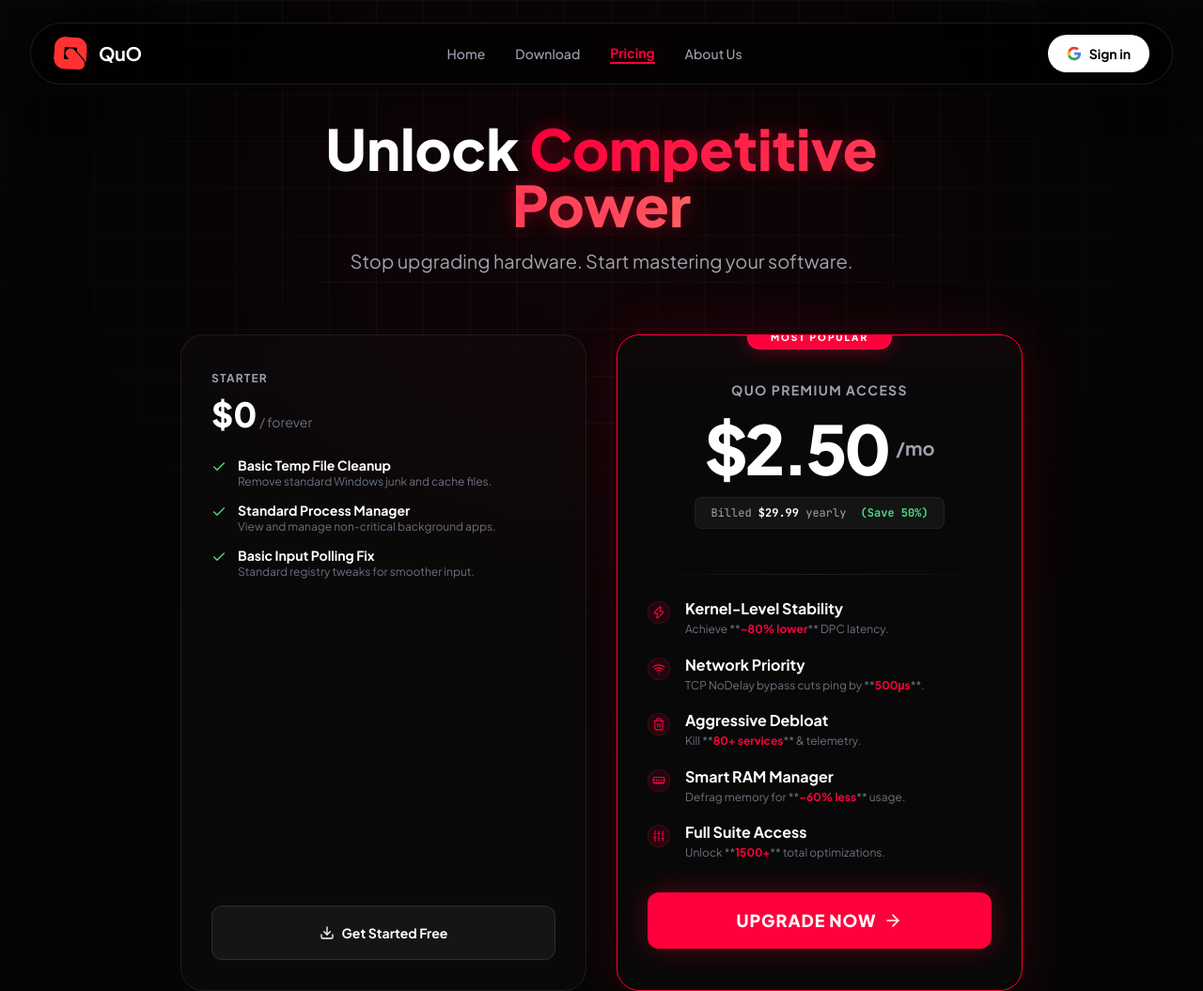
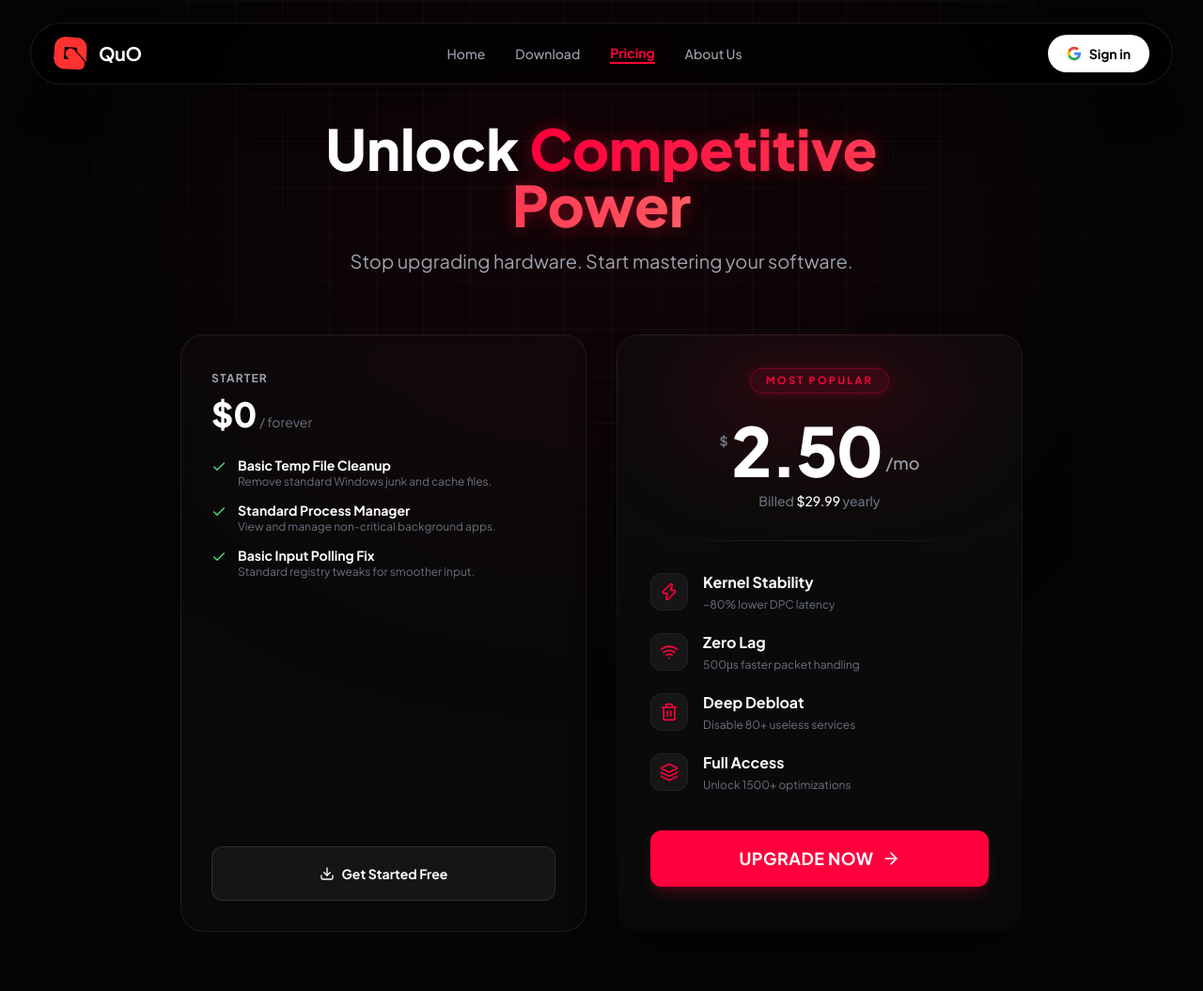
Before and after one commit to quoBoost/quo-app-website, a plain HTML site: page pricing.html in a window 1280 px wide. Shown: the top 1055 px of the page at 94% size. Drawn offline with nearby package versions, Linux system fonts and the light colour scheme.

Commit message:
Update pricing.html

```diff
--- a/pricing.html
+++ b/pricing.html
@@ -183,100 +183,94 @@
     </a>
 </div>
 
-<div class="relative flex flex-col p-8 rounded-3xl border border-brand bg-[#080808] shadow-[0_0_60px_rgba(255,0,60,0.15)] overflow-hidden transform md:scale-105 z-10 transition-all hover:shadow-[0_0_80px_rgba(255,0,60,0.25)]" data-aos="fade-up" data-aos-delay="300">
+<div class="relative flex flex-col p-1 rounded-3xl bg-gradient-to-b from-white/10 to-transparent shadow-2xl shadow-black/50 overflow-hidden transform md:scale-105 z-10 transition-all duration-500 hover:shadow-[0_0_50px_rgba(255,0,60,0.2)] group" data-aos="fade-up" data-aos-delay="300">
 
-    <div class="absolute top-0 inset-x-0 h-px bg-gradient-to-r from-transparent via-brand to-transparent opacity-50"></div>
-    <div class="absolute top-0 inset-x-0 h-20 bg-gradient-to-b from-brand/10 to-transparent opacity-30"></div>
+    <div class="absolute inset-[1px] rounded-[22px] bg-[#0A0A0A]/90 backdrop-blur-xl z-0"></div>
 
-    <div class="absolute -top-3 left-1/2 -translate-x-1/2">
-        <span class="bg-brand text-white px-6 py-1.5 rounded-full text-[10px] font-black tracking-[0.2em] uppercase shadow-[0_0_20px_rgba(255,0,60,0.4)] border border-white/10">
+    <div class="absolute top-0 left-1/2 -translate-x-1/2 w-3/4 h-32 bg-brand/20 blur-[60px] rounded-full opacity-60 z-0"></div>
+
+    <div class="relative z-10 flex flex-col h-full p-8">
+
+        <div class="flex justify-center mb-6">
+            <span class="px-4 py-1 rounded-full border border-brand/30 bg-brand/10 text-brand text-[11px] font-bold tracking-[0.2em] uppercase shadow-[0_0_15px_rgba(255,0,60,0.2)]">
                 Most Popular
             </span>
         </div>
 
-    <div class="mt-4 mb-6 text-center">
-        <h3 class="text-gray-400 font-bold text-sm tracking-widest uppercase mb-4">QuO Premium Access</h3>
-
-        <div class="flex items-center justify-center gap-2 text-white">
-            <span class="text-6xl md:text-7xl font-black tracking-tighter">$2.50</span>
-            <div class="flex flex-col items-start leading-none">
-                <span class="text-xl font-bold text-gray-400">/mo</span>
+        <div class="text-center mb-8">
+            <div class="flex items-center justify-center gap-1 text-white relative">
+                <span class="text-sm font-bold text-gray-500 self-start mt-4">$</span>
+                <span class="text-7xl font-black tracking-tight text-white drop-shadow-xl">2.50</span>
+                <div class="flex flex-col items-start self-end mb-2">
+                    <span class="text-lg font-medium text-gray-400">/mo</span>
                 </div>
             </div>
-
-        <div class="mt-4 inline-block bg-white/5 rounded-lg px-4 py-2 border border-white/5">
-            <p class="text-xs text-gray-400 font-mono">
-                Billed <span class="text-white font-bold">$29.99</span> yearly
-                <span class="ml-2 text-green-400 font-bold">(Save 50%)</span>
-            </p>
-        </div>
+            <p class="text-sm text-gray-500 mt-2 font-medium">Billed <span class="text-white">$29.99</span> yearly</p>
         </div>
 
-    <div class="w-full h-px bg-gradient-to-r from-transparent via-white/10 to-transparent my-6"></div>
+        <div class="w-full h-px bg-gradient-to-r from-transparent via-white/10 to-transparent mb-8"></div>
 
-    <ul class="space-y-4 text-sm text-gray-300 flex-grow mb-8">
-        <li class="flex items-start gap-4">
-            <div class="mt-1 w-6 h-6 rounded-full bg-brand/10 flex items-center justify-center shrink-0 border border-brand/20">
-                <i data-lucide="zap" class="w-3.5 h-3.5 text-brand"></i>
+        <ul class="space-y-5 text-sm flex-grow mb-10">
+            <li class="flex items-center gap-4 group/item">
+                <div class="w-10 h-10 rounded-xl bg-white/5 border border-white/5 flex items-center justify-center shrink-0 group-hover/item:border-brand/30 transition-colors">
+                    <i data-lucide="zap" class="w-5 h-5 text-brand"></i>
                 </div>
                 <div>
-                <span class="font-bold text-white block text-base">Kernel-Level Stability</span>
-                <p class="text-xs text-gray-500 leading-relaxed">Achieve **<span class="text-brand font-bold">~80% lower</span>** DPC latency.</p>
+                    <span class="block text-white font-bold text-base">Kernel Stability</span>
+                    <span class="text-xs text-gray-500">~80% lower DPC latency</span>
                 </div>
             </li>
 
-        <li class="flex items-start gap-4">
-            <div class="mt-1 w-6 h-6 rounded-full bg-brand/10 flex items-center justify-center shrink-0 border border-brand/20">
-                <i data-lucide="wifi" class="w-3.5 h-3.5 text-brand"></i>
+            <li class="flex items-center gap-4 group/item">
+                <div class="w-10 h-10 rounded-xl bg-white/5 border border-white/5 flex items-center justify-center shrink-0 group-hover/item:border-brand/30 transition-colors">
+                    <i data-lucide="wifi" class="w-5 h-5 text-brand"></i>
                 </div>
                 <div>
-                <span class="font-bold text-white block text-base">Network Priority</span>
-                <p class="text-xs text-gray-500 leading-relaxed">TCP NoDelay bypass cuts ping by **<span class="text-brand font-bold">500μs</span>**.</p>
+                    <span class="block text-white font-bold text-base">Zero Lag</span>
+                    <span class="text-xs text-gray-500">500μs faster packet handling</span>
                 </div>
             </li>
 
-        <li class="flex items-start gap-4">
-            <div class="mt-1 w-6 h-6 rounded-full bg-brand/10 flex items-center justify-center shrink-0 border border-brand/20">
-                <i data-lucide="trash-2" class="w-3.5 h-3.5 text-brand"></i>
+            <li class="flex items-center gap-4 group/item">
+                <div class="w-10 h-10 rounded-xl bg-white/5 border border-white/5 flex items-center justify-center shrink-0 group-hover/item:border-brand/30 transition-colors">
+                    <i data-lucide="trash-2" class="w-5 h-5 text-brand"></i>
                 </div>
                 <div>
-                <span class="font-bold text-white block text-base">Aggressive Debloat</span>
-                <p class="text-xs text-gray-500 leading-relaxed">Kill **<span class="text-brand font-bold">80+ services</span>** & telemetry.</p>
+                    <span class="block text-white font-bold text-base">Deep Debloat</span>
+                    <span class="text-xs text-gray-500">Disable 80+ useless services</span>
                 </div>
             </li>
-
-        <li class="flex items-start gap-4">
-            <div class="mt-1 w-6 h-6 rounded-full bg-brand/10 flex items-center justify-center shrink-0 border border-brand/20">
-                <i data-lucide="memory-stick" class="w-3.5 h-3.5 text-brand"></i>
+             <li class="flex items-center gap-4 group/item">
+                <div class="w-10 h-10 rounded-xl bg-white/5 border border-white/5 flex items-center justify-center shrink-0 group-hover/item:border-brand/30 transition-colors">
+                    <i data-lucide="layers" class="w-5 h-5 text-brand"></i>
                 </div>
                 <div>
-                <span class="font-bold text-white block text-base">Smart RAM Manager</span>
-                <p class="text-xs text-gray-500 leading-relaxed">Defrag memory for **<span class="text-brand font-bold">~60% less</span>** usage.</p>
-            </div>
-        </li>
-
-        <li class="flex items-start gap-4">
-            <div class="mt-1 w-6 h-6 rounded-full bg-brand/10 flex items-center justify-center shrink-0 border border-brand/20">
-                <i data-lucide="sliders" class="w-3.5 h-3.5 text-brand"></i>
-            </div>
-            <div>
-                <span class="font-bold text-white block text-base">Full Suite Access</span>
-                <p class="text-xs text-gray-500 leading-relaxed">Unlock **<span class="text-brand font-bold">1500+</span>** total optimizations.</p>
+                    <span class="block text-white font-bold text-base">Full Access</span>
+                    <span class="text-xs text-gray-500">Unlock 1500+ optimizations</span>
                 </div>
             </li>
         </ul>
 
         <div class="mt-auto w-full space-y-3">
-        <button onclick="startPurchaseFlow('annual')" id="btn-premium-sub" class="relative group w-full py-4 rounded-xl bg-brand text-center font-bold text-white shadow-[0_0_30px_rgba(255,0,60,0.3)] hover:shadow-[0_0_50px_rgba(255,0,60,0.6)] hover:-translate-y-1 transition-all duration-300 flex justify-center items-center gap-2 cursor-pointer overflow-hidden">
-            <div class="absolute inset-0 bg-gradient-to-r from-transparent via-white/20 to-transparent -translate-x-[100%] group-hover:translate-x-[100%] transition-transform duration-700"></div>
+            <button onclick="startPurchaseFlow('annual')" id="btn-premium-sub" class="relative group w-full py-4 rounded-xl bg-[#FF003C] overflow-hidden shadow-lg shadow-brand/20 transition-all hover:scale-[1.02] hover:shadow-brand/40">
 
-            <span class="relative flex items-center gap-2 text-lg uppercase tracking-wider font-black">
+                <div class="absolute inset-0 bg-gradient-to-r from-transparent via-white/30 to-transparent -translate-x-[150%] skew-x-12 group-hover:animate-[shine_1s_ease-in-out]"></div>
+
+                <div class="relative flex items-center justify-center gap-2 text-white font-bold text-lg tracking-wide uppercase">
                     Upgrade Now <i data-lucide="arrow-right" class="w-5 h-5"></i>
-            </span>
+                </div>
             </button>
             <div id="cancel-sub-container"></div>
         </div>
     </div>
+</div>
+
+<style>
+@keyframes shine {
+    0% { transform: translateX(-150%) skewX(-12deg); }
+    100% { transform: translateX(150%) skewX(-12deg); }
+}
+</style>
 
 </div>
 
```
Lines whose indentation alone changed are shown as unchanged.
